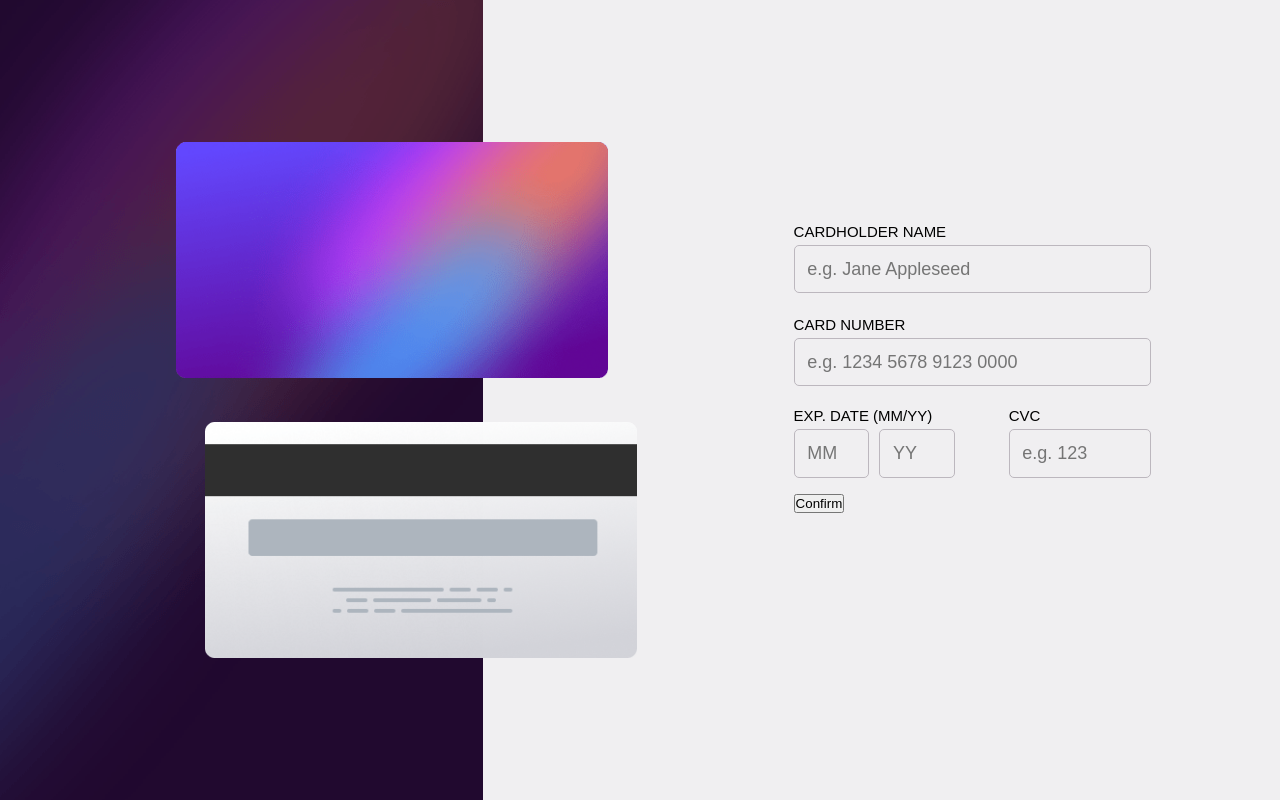
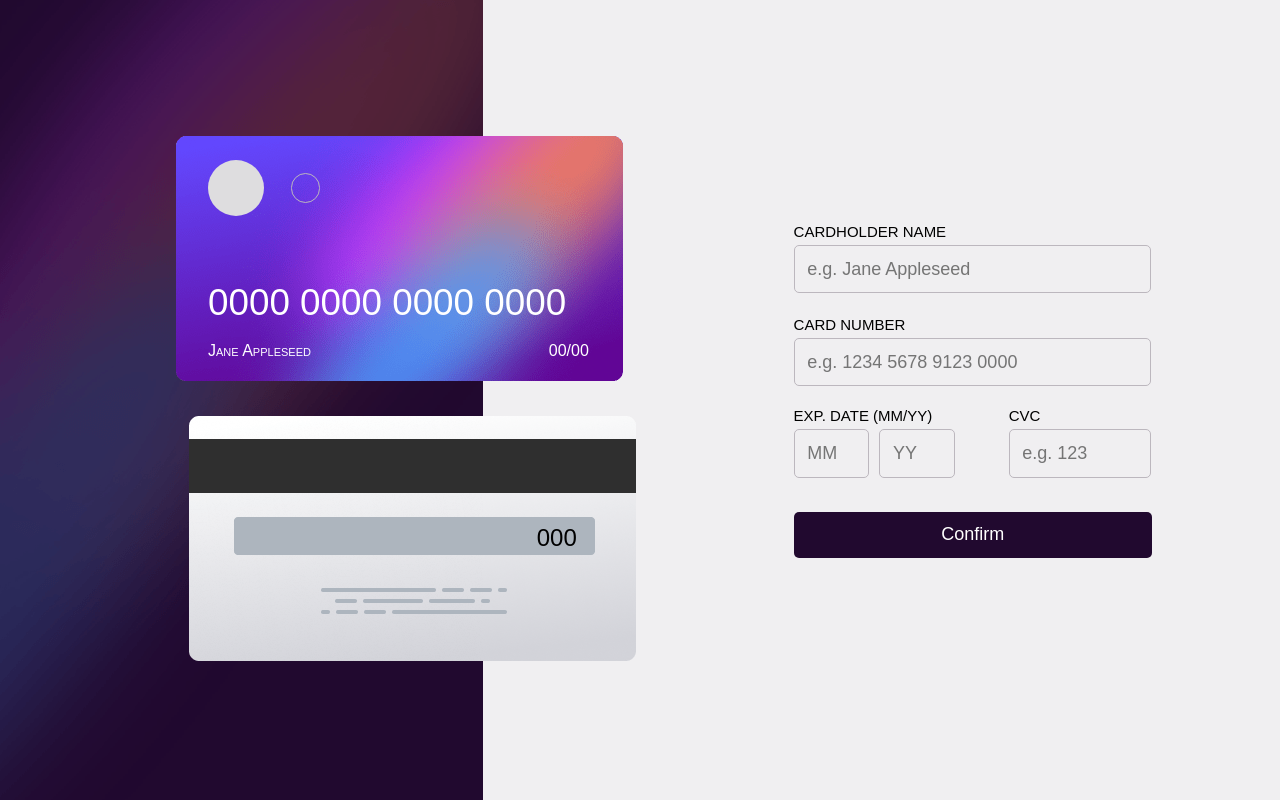
Before and after one commit to Mbungai-Francesco/Interactive_Card_Form, a plain HTML site: page index.html in a window 1280 px wide. Drawn offline with Linux system fonts and the light colour scheme.

Commit message:
Working on Js

```diff
--- a/app.js
+++ b/app.js
@@ -0,0 +1,18 @@
+const names = document.querySelectorAll('.above input')
+const nums = document.querySelectorAll('.nums input')
+const cvc = document.querySelector('.below label input')
+const card_name = document.querySelector('#name')
+const card_nums = document.querySelectorAll('#card_num span')
+// var here_name = ""
+// var here_num = ""
+
+const checker = () =>{
+  if(names[0].value.length != 0 && names[1].value.length == 16 && (nums[0].value.length>=1 && nums[0].value.length<=12) && (nums[1].value.length>=1874 && nums[1].value.length<=2024) && cvc.value.length == 3){
+    card_name = names[0].value
+    for (let j = 0; j < 4; j++) {
+      const element = array[j];
+
+    }
+    card_nums
+  }
+}
--- a/index.html
+++ b/index.html
@@ -16,8 +16,22 @@
 <body>
   <main>
     <div class="left">
-      <img src="./images/bg-card-front.png" alt="" class="card">
-      <img src="./images/bg-card-back.png" alt="" class="card">
+      <div class="front card">
+        <div class="top">
+          <div class="circle"></div>
+          <div class="circle"></div>
+        </div>
+        <div class="writing">
+          <p id="card_num"> <span>0000</span> <span>0000</span> <span>0000</span> <span>0000</span> </p>
+          <div class="base">
+            <p id="name">Jane Appleseed</p>
+            <p id="base_date">00/00</p>
+          </div>
+        </div>
+      </div>
+      <div class="back card">
+        <p id="cvc">000</p>
+      </div>
     </div>
     <form action="">
       <div class="above">
@@ -27,14 +41,14 @@
         </label>
         <label for="">
           <p>CARD NUMBER</p>
-          <input type="text" name="" id="" placeholder="e.g. 1234 5678 9123 0000">
+          <input type="number" name="" id="" placeholder="e.g. 1234 5678 9123 0000">
         </label>
       </div>
       <div class="below">
         <div class="dates">
           <p>EXP. DATE (MM/YY)</p>
           <div class="nums">
-            <input type="number" name="" id="" placeholder="MM">
+            <input type="number" name="" id="" placeholder="MM" min="1" max="12">
             <input type="number" name="" id="" placeholder="YY">
           </div>
         </div>
@@ -43,7 +57,7 @@
           <input type="number" name="" id="" placeholder="e.g. 123">
         </label>
       </div>
-      <button type="submit">Confirm</button>
+      <button type="button">Confirm</button>
     </form>
   </main>
 </body>
--- a/style.css
+++ b/style.css
@@ -20,6 +20,15 @@ main{
   justify-content: space-between;
   /* background-color: azure; */
 }
+p{
+  font-variant: small-caps;
+}
+input::-webkit-outer-spin-button,
+input::-webkit-inner-spin-button {
+/* display: none; <- Crashes Chrome on hover */
+-webkit-appearance: none;
+margin: 0; /* <-- Apparently some margin are still there even though it's hidden */
+}
 .left{
   height: 100%;
   display: flex;
@@ -29,10 +38,62 @@ main{
   padding: 0 3em;
 }
 .card{
-  width: 27em;
+  width: 28em;
+  height: 15.5em;
 }
-.card:nth-child(2){
+.front{
+  background-image: url(./images/bg-card-front.png);
+  background-repeat: no-repeat;
+  padding-left: 2em;
+  display: flex;
+  flex-direction: column;
+  justify-content: space-between;
+}
+.top{
+  width: 7em;
+  display: flex;
+  justify-content: space-between;
+  margin-top: 1.5em;
+}
+.circle{
+  aspect-ratio: 1/1;
+  border-radius: 50%;
+}
+.circle:nth-child(1){
+  width: 3.5em;
+  background-color: hsl(270, 3%, 87%);
+}
+.circle:nth-child(2){
+  width: 1.7em;
+  height: 1.7em;
+  border: 0.9px solid hsl(283, 5%, 73%);
+  background-color: transparent;
+  align-self: center;
+}
+.writing{
+  color: hsl(0, 0%, 100%);
+  margin-bottom: 1.5em;
+}
+#card_num{
+  font-size: 2.3em;
+  margin: .5em 0;
+}
+.base{
+  width: 85%;
+  display: flex;
+  justify-content: space-between;
+}
+.back{
+  background-image: url(./images/bg-card-back.png);
+  background-repeat: no-repeat;
   align-self: flex-end;
+  position: relative;
+}
+#cvc{
+  font-size: 1.5em;
+  position: absolute;
+  right: 2.5em;
+  top: 4.5em;
 }
 form{
   width: 35%;
@@ -84,6 +145,19 @@ input{
 .below label input{
   width: 80%;
 }
+button{
+  margin: 1em 0;
+  color: white;
+  width: 100%;
+  padding: 0.7em 0;
+  font-size: 18px;
+  border: 0;
+  border-radius: 5px;
+  background-color: hsl(278, 68%, 11%);
+}
+button:hover{
+  background-color: hsl(278, 94%, 27%);
+}
 
 .attribution { font-size: 11px; text-align: center; }
 .attribution a { color: hsl(228, 45%, 44%); }
```
